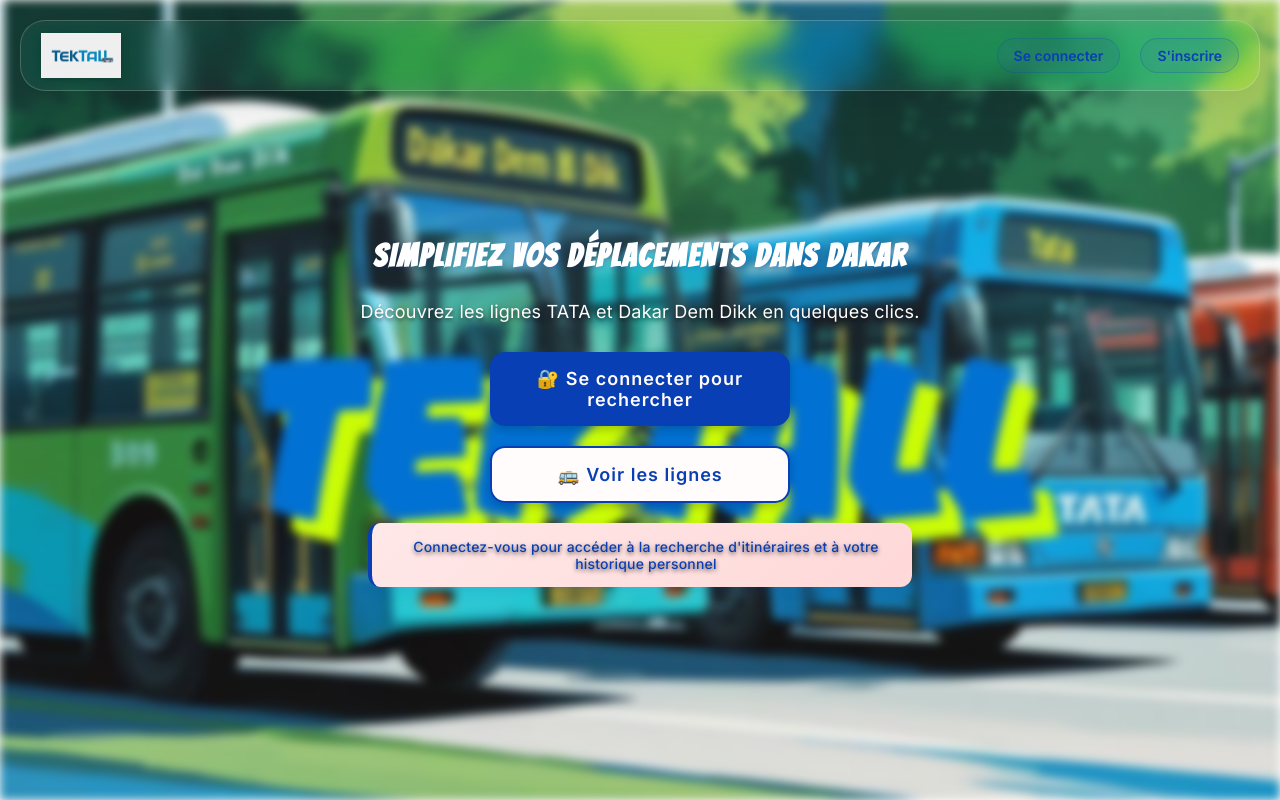
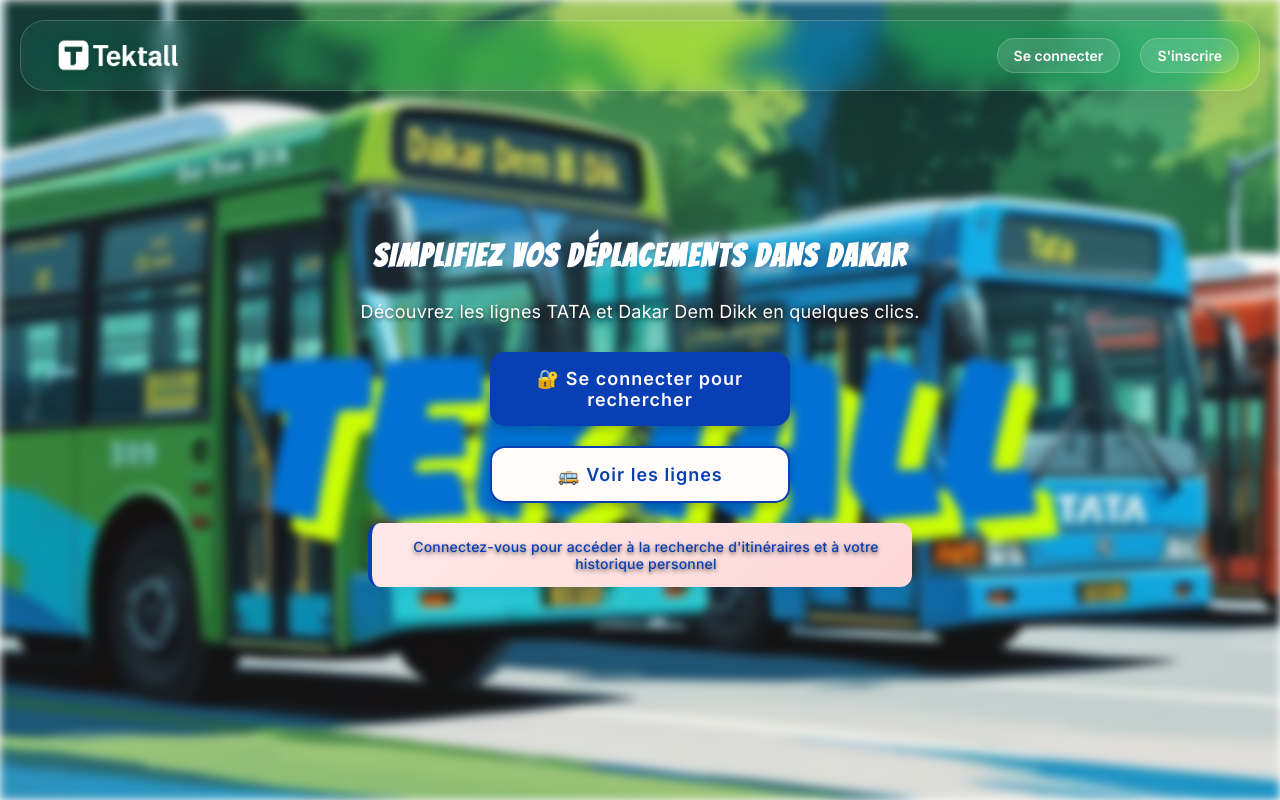
Before and after one commit to Rokhaya2002/tektal_app_frontend, an Angular app: page / in a window 1280 px wide. Built offline with nearby package versions, Linux system fonts and the light colour scheme.

Commit message:
feat: initialisation du projet frontend Angular - installation des dépendances et configuration de base

```diff
--- a/src/app/home/home.component.css
+++ b/src/app/home/home.component.css
@@ -118,25 +118,25 @@
 }
 
 .welcome-text {
-  color: var(--primary-color);
+  color: var( --text-white);
   font-weight: 600;
   font-size: 14px;
-  background: rgba(9, 63, 180, 0.1);
+  background: rgba(255, 255, 255, 0.1);
   padding: 8px 16px;
   border-radius: 20px;
   backdrop-filter: blur(10px);
-  border: 1px solid rgba(9, 63, 180, 0.2);
+  border: 1px solid rgba(247, 250, 255, 0.2);
 }
 
 .nav-link {
-  color: var(--primary-color);
+  color: var( --text-white);
   text-decoration: none;
   font-weight: 600;
   padding: 8px 16px;
   border-radius: 20px;
-  background: rgba(9, 63, 180, 0.1);
+  background: rgba(255, 255, 255, 0.1);
   backdrop-filter: blur(10px);
-  border: 1px solid rgba(9, 63, 180, 0.2);
+  border: 1px solid rgba(255, 255, 255, 0.2);
   transition: all 0.3s ease;
   font-size: 14px;
 }
--- a/src/app/home/home.component.html
+++ b/src/app/home/home.component.html
@@ -1,7 +1,7 @@
 <div class="home-container">
   <div class="top-bar">
     <div class="header-left">
-      <img src="assets/log.jpg" alt="Tektall Logo" class="logo-img" />
+      <img src="assets/tektal-logo-blanc.png" alt="Tektall Logo" class="logo-img" />
     </div>
 
     <div class="nav-links" [class.hide-on-mobile]="isMenuOpen">
```
Also changed, not shown: src/assets/tektal-logo-blanc.png (added).
